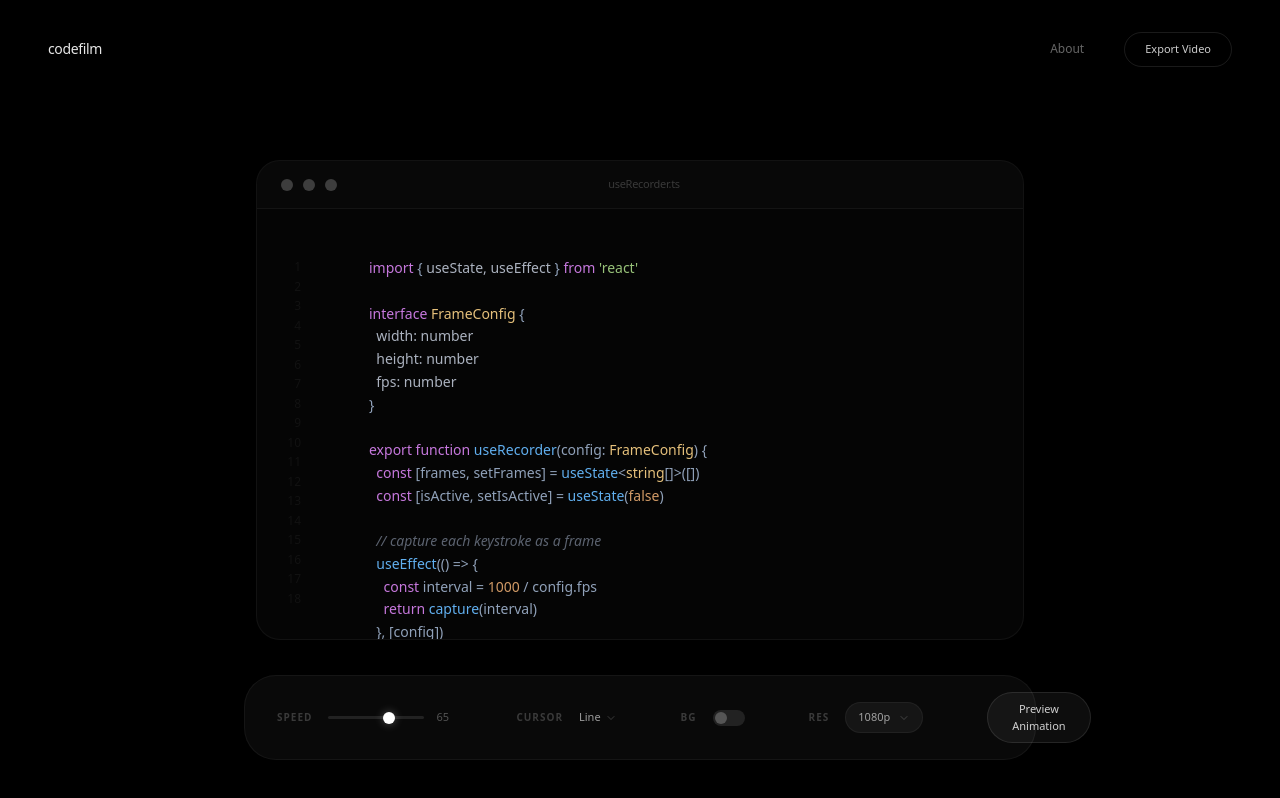
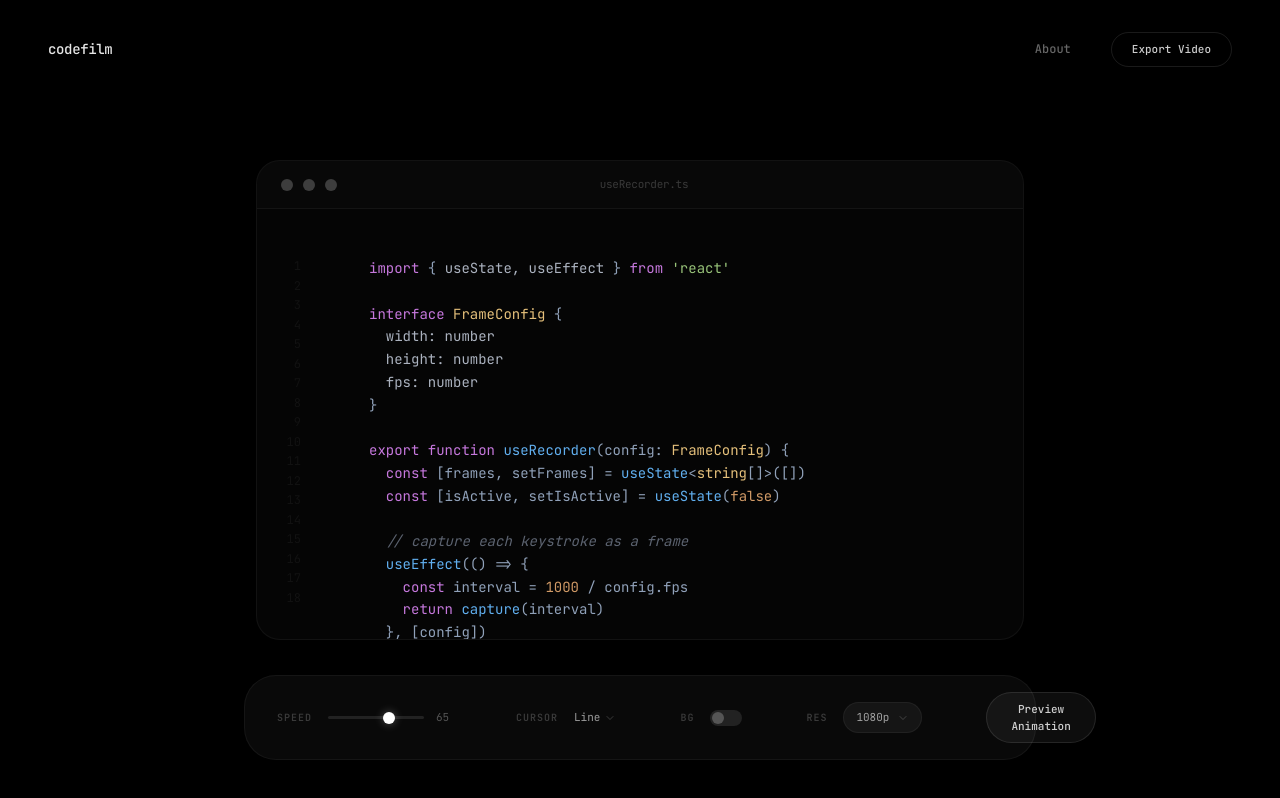
Before and after one commit to codewithfranciss/animator-typer, a Next.js app: page / in a window 1280 px wide. Built offline with nearby package versions, Linux system fonts and the light colour scheme.

Commit message:
refactor: Standardize font usage to JetBrains Mono across the application and enable font ligatures.

```diff
--- a/app/globals.css
+++ b/app/globals.css
@@ -9,8 +9,8 @@
   --color-surface-dark: #0a0a0a;
   --color-glass-dark: rgba(20, 20, 20, 0.7);
 
-  --font-display: var(--font-space-grotesk), sans-serif;
-  --font-mono: var(--font-jetbrains-mono), monospace;
+  --font-display: var(--font-space-grotesk);
+--font-mono: var(--font-jetbrains);
 
   --shadow-inner-glow: inset 0 0 20px rgba(255, 255, 255, 0.03);
   --shadow-dock: 0 4px 20px rgba(0, 0, 0, 0.5), inset 0 1px 0 rgba(255, 255, 255, 0.05);
@@ -20,6 +20,7 @@
   --radius-xl: 1.5rem;
   --radius-2xl: 2rem;
 }
+
 
 :root {
   --background: #000000;
@@ -36,7 +37,7 @@
     @apply border-white/10;
   }
   body {
-    @apply bg-background-dark text-slate-100 font-display selection:bg-primary/30 antialiased;
+    @apply bg-background-dark text-slate-100 font-mono selection:bg-primary/30 antialiased;
   }
 }
 
--- a/app/layout.tsx
+++ b/app/layout.tsx
@@ -1,16 +1,11 @@
 import type { Metadata } from "next";
-import { Space_Grotesk, JetBrains_Mono } from "next/font/google";
+import { JetBrains_Mono } from "next/font/google";
 import "./globals.css";
 
-const spaceGrotesk = Space_Grotesk({
-  variable: "--font-space-grotesk",
-  subsets: ["latin"],
-});
-
-const jetbrainsMono = JetBrains_Mono({
-  variable: "--font-jetbrains-mono",
-  subsets: ["latin"],
-});
+const jetbrains = JetBrains_Mono({
+  subsets: ['latin'],
+  variable: '--font-jetbrains',
+})
 
 export const metadata: Metadata = {
   title: "Cinematic Code Editor",
@@ -23,10 +18,8 @@ export default function RootLayout({
   children: React.ReactNode;
 }>) {
   return (
-    <html lang="en" className="dark">
-      <body
-        className={`${spaceGrotesk.variable} ${jetbrainsMono.variable} antialiased`}
-      >
+    <html lang="en" className={`${jetbrains.variable} dark`}>
+      <body className="font-mono">
         {children}
       </body>
     </html>
--- a/components/CodeEditor.tsx
+++ b/components/CodeEditor.tsx
@@ -13,8 +13,11 @@ export function CodeEditor() {
       </div>
 
       {/* Editor Content */}
-      <div className="flex-1 p-12 font-mono text-[14px] leading-relaxed text-slate-400 relative overflow-auto">
-        <div className="absolute left-0 top-12 bottom-0 w-16 flex flex-col items-end px-5 text-white/5 select-none text-xs leading-relaxed">
+      <div
+        className="flex-1 p-12 font-mono text-[14px] leading-relaxed text-slate-400 relative overflow-auto"
+        style={{ fontVariantLigatures: 'normal' }}
+      >
+        <div className="absolute left-0 top-12 bottom-0 w-16 flex flex-col items-end px-5 text-white/5 select-none text-xs font-mono leading-relaxed">
           {[...Array(18)].map((_, i) => (
             <span key={i + 1}>{i + 1}</span>
           ))}
```
